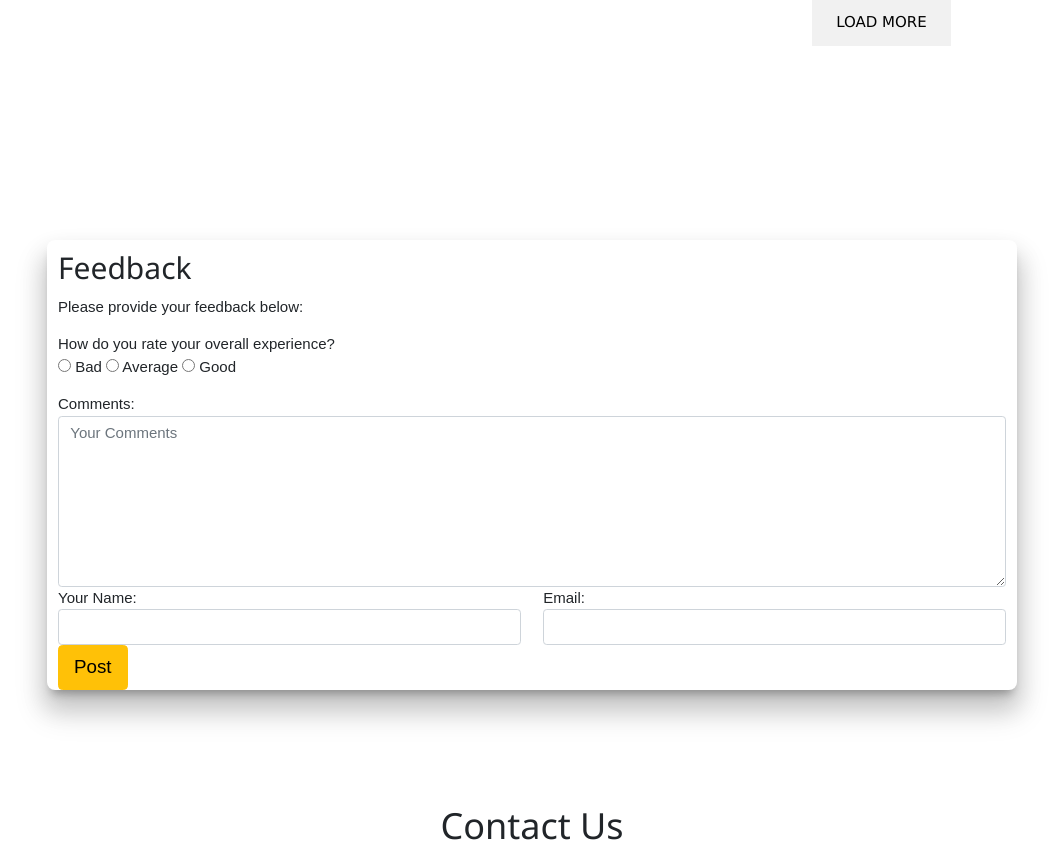
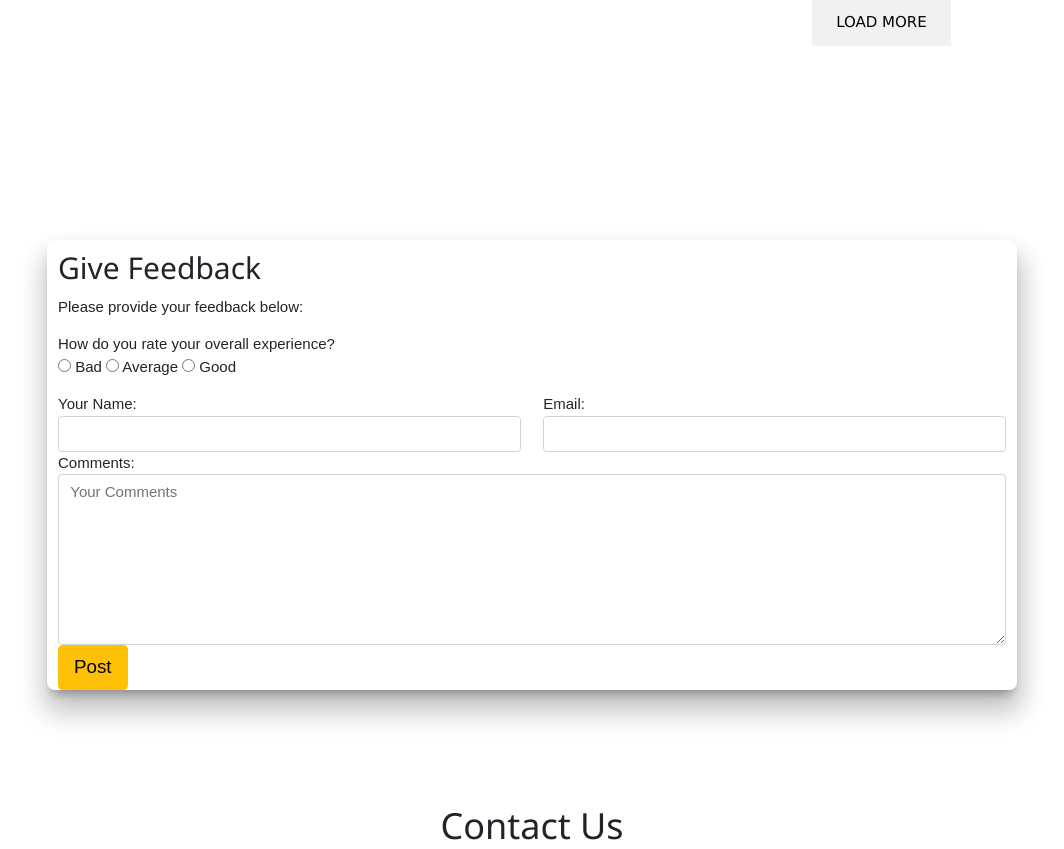
Before and after one commit to ibibeklamichhane/Hospitalmanagement, a Django app: page / in a window 1280 px wide. Shown: the part 2721-3570 px from the top of the page, without its empty margins (108-1172 px from the left). Run offline with Django 3.2, Linux system fonts and the light colour scheme; some libraries are stand-ins or nearby versions.

Commit message:
updated feedback form  in homepage

```diff
--- a/hospitalmanagement/hospital/templates/hospital/home.html
+++ b/hospitalmanagement/hospital/templates/hospital/home.html
@@ -132,7 +132,7 @@
         .form-container
         {
             background-color: #fff;
-            box-shadow: 0 16px 24px 2px rgba(0,0,0,0.14), 0 20px 30px 5px rgba(0,0,0,0.12), 0 8px 10px -5px rgba(0,0,0,0.3);
+            box-shadow: 2px 16px 24px 2px rgba(0,0,0,0.14), 0 20px 30px 5px rgba(0,0,0,0.12), 0 8px 10px -5px rgba(0,0,0,0.3);
             border-radius: 8px;
             font-family: 'Montserrat', Arial, Helvetica, sans-serif;
 
@@ -143,8 +143,8 @@
 
         <div  class="w3-content w3-container w3-padding-64">
                   <div class="row " style="margin-top: 50px">
-                        <div class="col-md-offset-3  form-container">
-                            <h2>Feedback</h2>
+                        <div class="  form-container">
+                            <h2> Give Feedback</h2>
                             <p> Please provide your feedback below: </p>
                             <form role="form" method="POST" id="reused_form">
                                 {% csrf_token %}
@@ -168,10 +168,7 @@
                                     </div>
                                 </div>
                                 <div class="row">
-                                    <div class="col-sm-12 form-group">
-                                        <label for="comments"> Comments:</label>
-                                        <textarea class="form-control" type="textarea" name="comments" id="comments" placeholder="Your Comments" maxlength="6000" rows="7"></textarea>
-                                    </div>
+
                                 </div>
                                 <div class="row">
                                     <div class="col-sm-6 form-group">
@@ -183,6 +180,12 @@
                                         <input type="email" class="form-control" id="email" name="email" required>
                                     </div>
                                 </div>
+                                <div class="row">
+                                  <div class="col-sm-12 form-group">
+                                      <label for="comments"> Comments:</label>
+                                      <textarea class="form-control" type="textarea" name="comments" id="comments" placeholder="Your Comments" maxlength="6000" rows="7"></textarea>
+                                  </div>
+                              </div>
                                 <div class="row">
                                     <div class="col-sm-12 form-group">
                                         <button type="submit" class="btn btn-lg btn-warning btn-block" >Post </button>
```
Also changed, not shown: hospitalmanagement/db.sqlite3.
